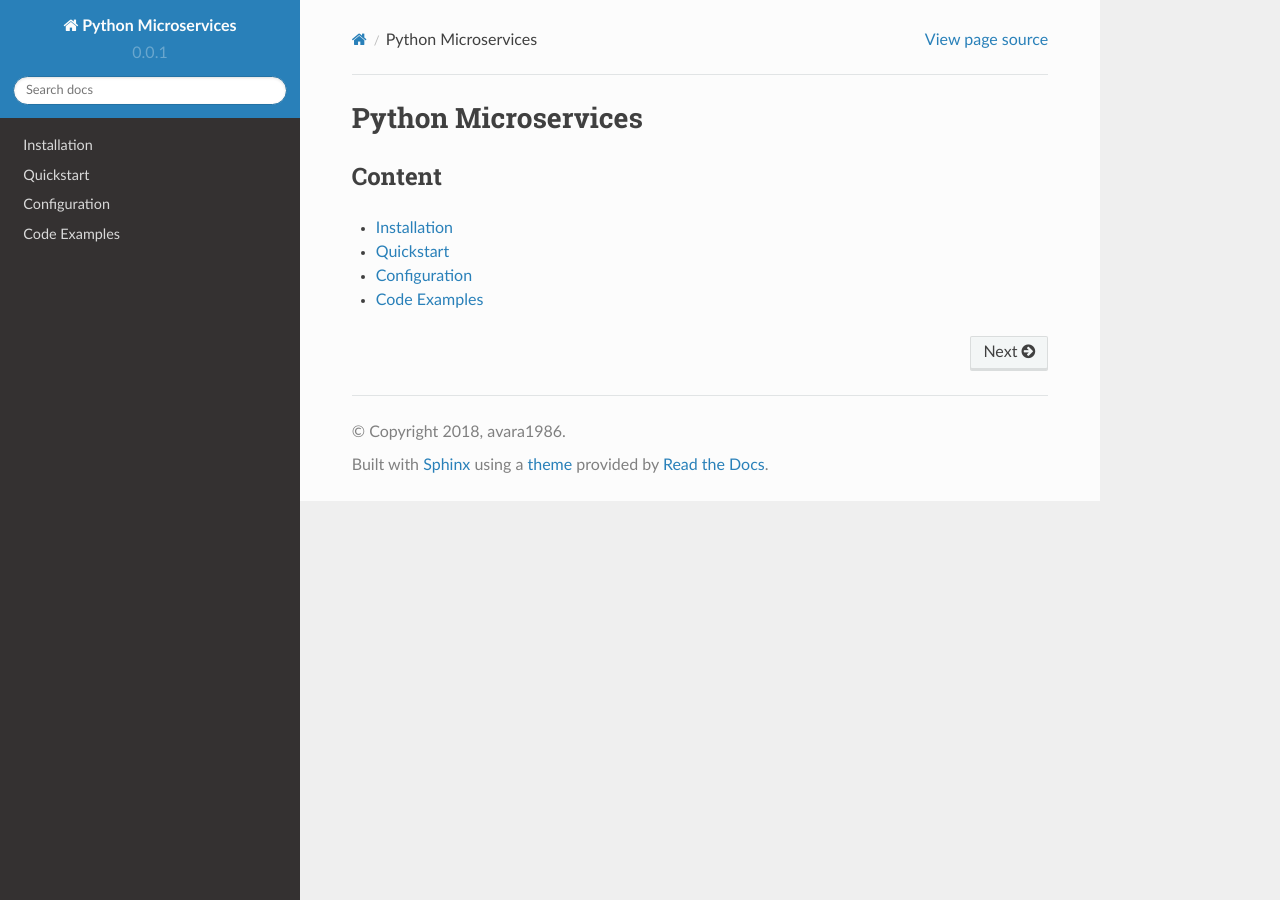
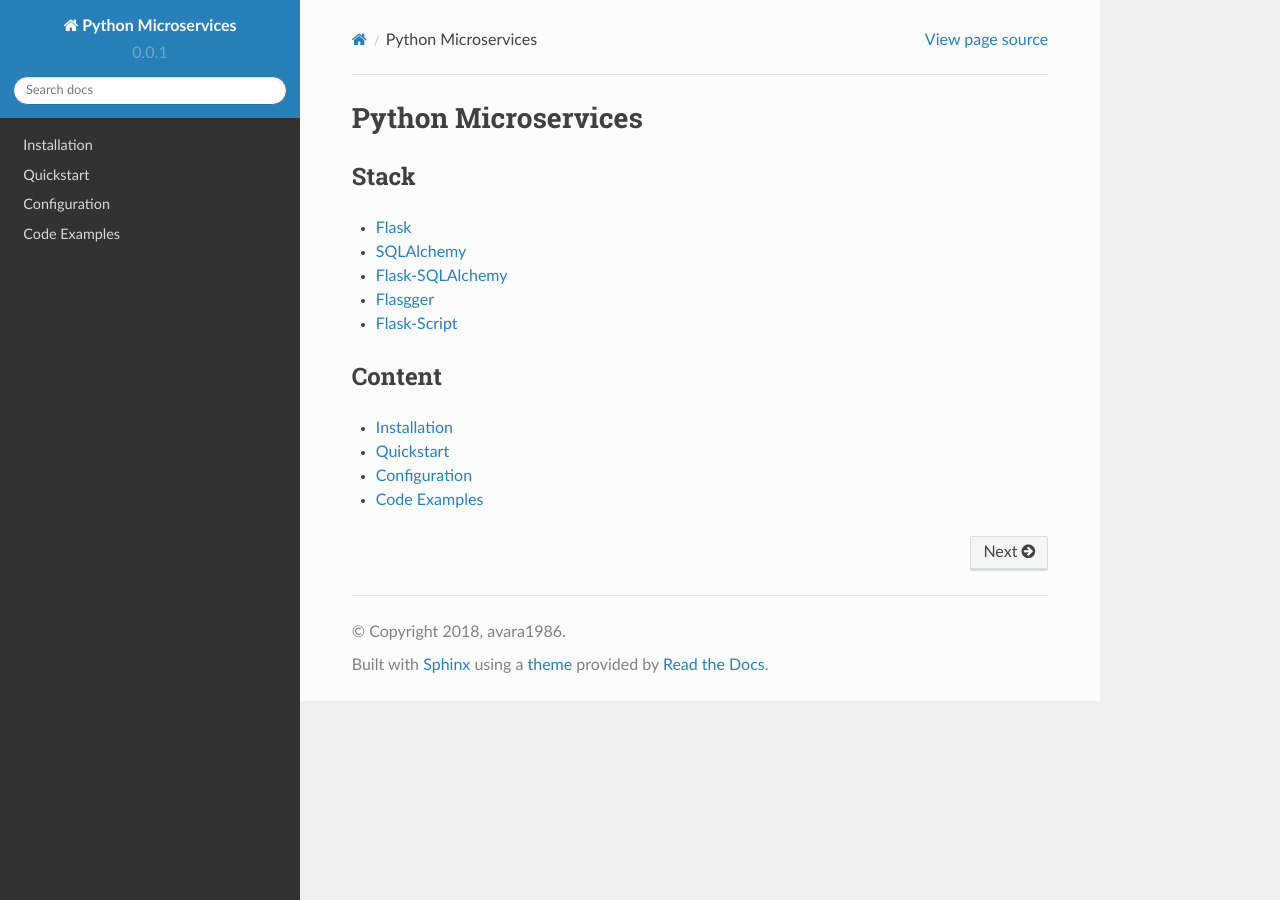
Before and after one commit to webghost241/microservices-scaffold, a Sphinx documentation site: the page built from docs/index.rst, in a window 1280 px wide. Built offline with Sphinx 7.4.7 and the Read the Docs theme 2.0.0, drawn with Linux system fonts in a browser that asks for light colours.

Commit message:
updated index

```diff
--- a/docs/index.rst
+++ b/docs/index.rst
@@ -5,6 +5,13 @@
 Python Microservices
 ====================
 
+Stack
+-----
+* `Flask <https://github.com/pallets/flask>`_
+* `SQLAlchemy <https://www.sqlalchemy.org/>`_
+* `Flask-SQLAlchemy <http://flask-sqlalchemy.pocoo.org/2.3/>`_
+* `Flasgger <https://github.com/rochacbruno/flasgger>`_
+* `Flask-Script <https://flask-script.readthedocs.io/en/latest/>`_
 
 
 Content
```
